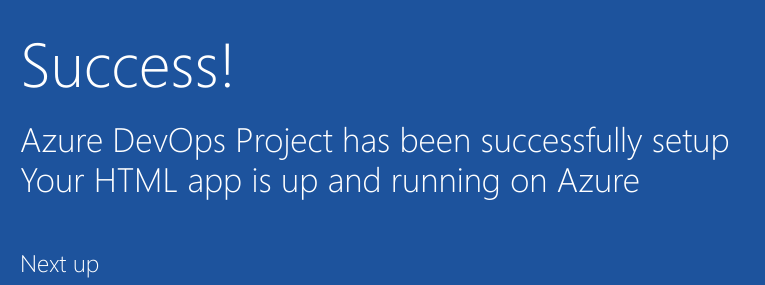
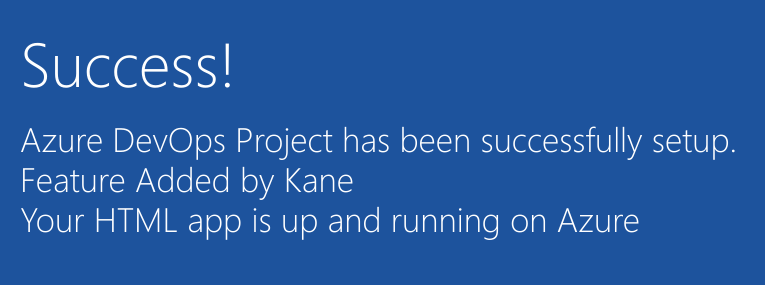
Before and after one commit to PratikChaughule/EdurekaStudyMaterial, a plain HTML site: page index.html in a window 1280 px wide. Shown: the part 352-637 px from the top of the page, 205-970 px from the left. Drawn offline with Linux system fonts and the light colour scheme.

Commit message:
Feature Added by Kane

```diff
--- a/index.html
+++ b/index.html
@@ -19,7 +19,7 @@
         </div>
             <div class="content-body">
                 <div class="success-text">Success!</div>
-                <div class="description line-1"> Azure DevOps Project has been successfully setup</div>
+                <div class="description line-1"> Azure DevOps Project has been successfully setup. Feature Added by Kane</div>
                 <div class="description line-2"> Your HTML app is up and running on Azure</div>
                 <div class="next-steps-container">
                     <div class="next-steps-header">Next up</div>
```
